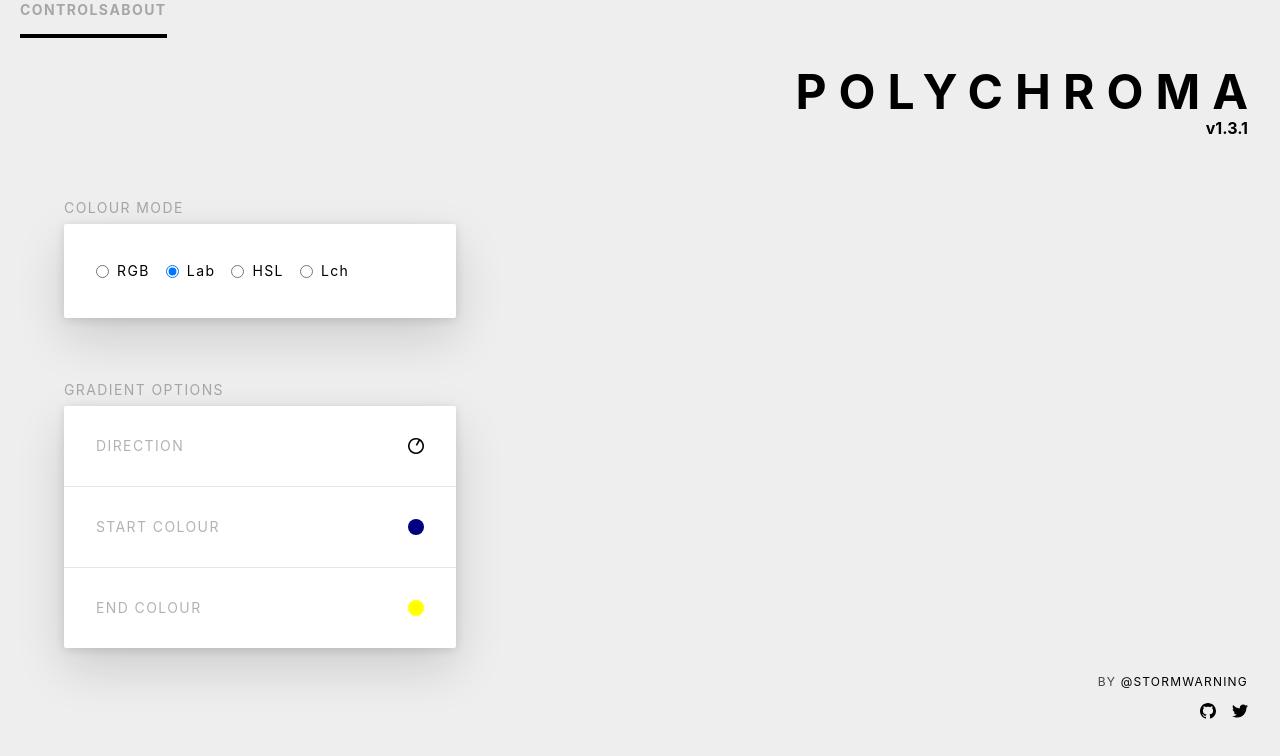
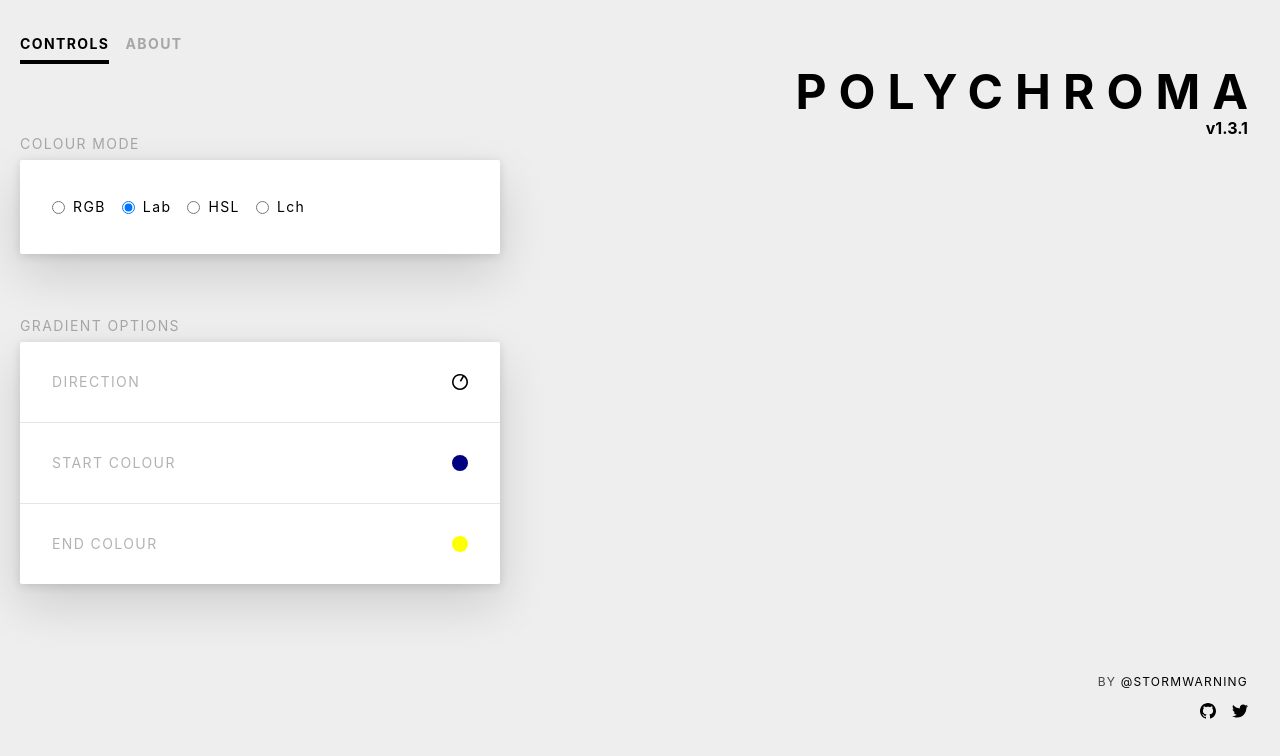
Before and after one commit to stormwarning/polychroma, a Nuxt app: page / in a window 1280 px wide. Shown: the top 756 px of the page. Built offline with nearby package versions, Linux system fonts and the light colour scheme.

Commit message:
Update nav spacing

```diff
--- a/layouts/default.vue
+++ b/layouts/default.vue
@@ -5,18 +5,18 @@
             <span class="db b tr f6 f5-ns">v{{ version }}</span>
         </header>
         <main>
-            <nav>
+            <nav class="pt4">
                 <div class="measure center">
                     <nuxt-link
                         to="/"
                         exact
-                        class="dib pb3 f6 b ttu tracked black-30 no-underline bb bw2 b--black"
+                        class="dib pt1 pb2 f6 b ttu tracked black-30 no-underline dim"
                     >
                         Controls
                     </nuxt-link>
                     <nuxt-link
                         to="/about"
-                        class="dib pb3 f6 b ttu tracked black-30 no-underline bb bw2 b--black"
+                        class="dib pt1 pb2 ml3 f6 b ttu tracked black-30 no-underline dim"
                     >
                         About
                     </nuxt-link>
@@ -90,6 +90,11 @@ nav {
     grid-area: navbar;
 }
 
+.nuxt-link-active {
+    color: #000;
+    border-bottom: 0.25rem solid currentColor;
+}
+
 figure {
     grid-area: result;
 }
--- a/pages/about.vue
+++ b/pages/about.vue
@@ -1,5 +1,5 @@
 <template>
-    <div class="pa4 pa5-ns ma0">
+    <div class="ma0">
         <div class="pa0 ma0 mb5 bn measure center">
             <h2 class="f6 normal ttu tracked black-30 ma0">About</h2>
         </div>
--- a/pages/index.vue
+++ b/pages/index.vue
@@ -1,5 +1,5 @@
 <template>
-    <form class="pa4 pa5-ns ma0">
+    <form class="ma0">
         <fieldset class="pa0 ma0 bn measure center">
             <legend class="f6 ttu tracked black-30 ma0">
                 Colour Mode
@@ -102,6 +102,14 @@ export default {
         RangeField,
     },
 
+    transition: {
+        mode: 'out-in',
+        css: false,
+        enter(el, done) {
+            console.log('enter from index')
+        },
+    },
+
     data() {
         return {
             stops: [
```
